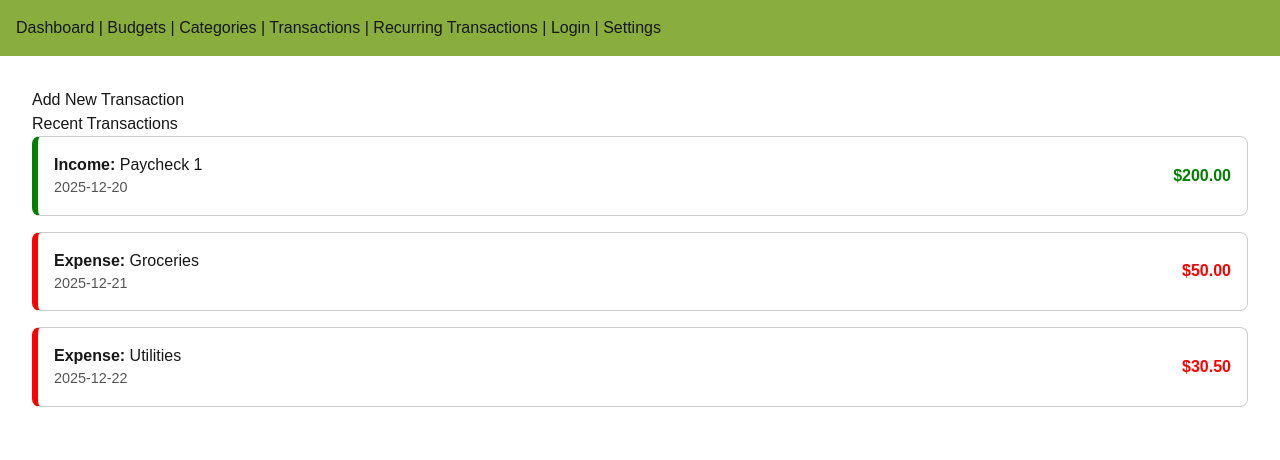
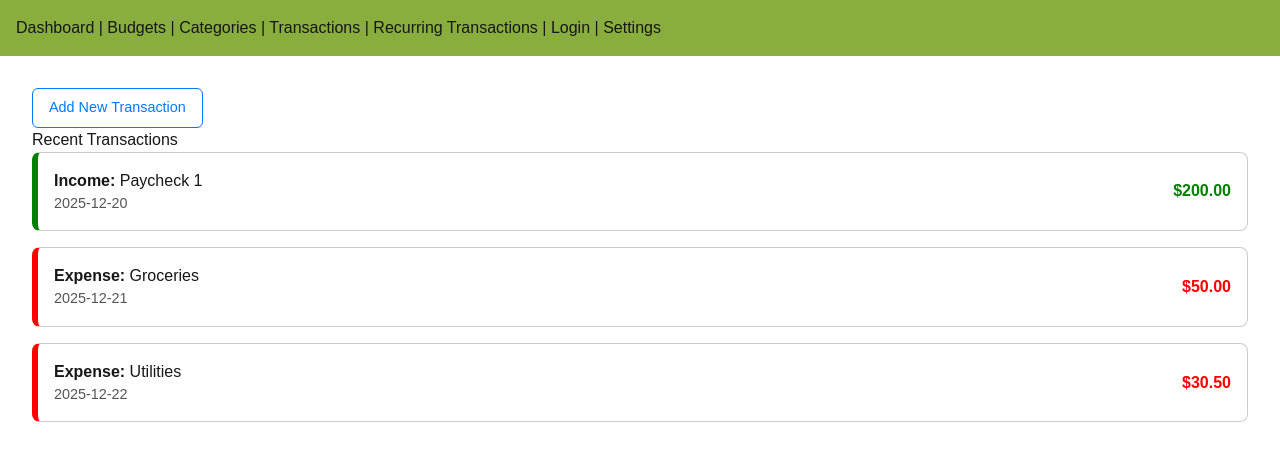
Before and after one commit to DylanDtm4/Bluget, a Next.js app in the folder frontend/: page /transactions in a window 1280 px wide. Shown: the top 460 px of the page. Built offline with nearby package versions, Linux system fonts and the light colour scheme; no server answers.

Commit message:
Button component

```diff
--- a/frontend/src/app/recurring/new/page.tsx
+++ b/frontend/src/app/recurring/new/page.tsx
@@ -39,7 +39,14 @@ export default function NewRecurringTransactionPage() {
 			label: "Frequency",
 			type: "select" as const,
 			required: true,
-			options: ["Daily", "Weekly", "Biweekly", "Monthly"],
+			options: [
+				{ label: "Daily", value: "Daily" },
+				{ label: "Weekly", value: "Weekly" },
+				{ label: "Biweekly", value: "Biweekly" },
+				{ label: "Monthly", value: "Monthly" },
+				{ label: "Quarterly", value: "Quarterly" },
+				{ label: "Yearly", value: "Yearly" },
+			],
 		},
 		{
 			name: "startDate",
--- a/frontend/src/app/transactions/page.tsx
+++ b/frontend/src/app/transactions/page.tsx
@@ -1,5 +1,6 @@
 "use client";
 
+import Button from "@/components/ui/Button";
 import Card from "@/components/ui/Card";
 import Link from "next/link";
 import { useRouter } from "next/navigation";
@@ -42,7 +43,7 @@ export default function TransactionsPage() {
 		<>
 			<div>
 				<Link href="/transactions/new" color="blue">
-					Add New Transaction
+					<Button variant="primary">Add New Transaction</Button>
 				</Link>
 			</div>
 			<div>
--- a/frontend/src/components/ui/Button.tsx
+++ b/frontend/src/components/ui/Button.tsx
@@ -0,0 +1,104 @@
+import { ButtonHTMLAttributes, ReactNode } from "react";
+
+interface ButtonProps extends ButtonHTMLAttributes<HTMLButtonElement> {
+	children: ReactNode;
+	variant?: "primary" | "secondary" | "danger";
+	size?: "small" | "medium" | "large";
+	href?: string;
+}
+
+export default function Button({
+	children,
+	variant = "primary",
+	size = "medium",
+	style,
+	...props
+}: ButtonProps) {
+	const getVariantStyles = () => {
+		switch (variant) {
+			case "primary":
+				return {
+					backgroundColor: "transparent",
+					color: "#007bff",
+					border: "1px solid #007bff",
+				};
+			case "secondary":
+				return {
+					backgroundColor: "transparent",
+					color: "#555",
+					border: "1px solid #ccc",
+				};
+			case "danger":
+				return {
+					backgroundColor: "transparent",
+					color: "#dc3545",
+					border: "1px solid #dc3545",
+				};
+		}
+	};
+
+	const getSizeStyles = () => {
+		switch (size) {
+			case "small":
+				return {
+					padding: "0.375rem 0.75rem",
+					fontSize: "0.875rem",
+				};
+			case "medium":
+				return {
+					padding: "0.5rem 1rem",
+					fontSize: "0.9rem",
+				};
+			case "large":
+				return {
+					padding: "0.625rem 1.25rem",
+					fontSize: "1rem",
+				};
+		}
+	};
+
+	const baseStyles = {
+		borderRadius: "6px",
+		cursor: "pointer",
+		fontWeight: 500,
+		transition: "all 0.2s ease",
+		display: "inline-block",
+		textDecoration: "none",
+		textAlign: "center" as const,
+		...getSizeStyles(),
+		...getVariantStyles(),
+	};
+
+	return (
+		<button
+			style={{ ...baseStyles, ...style }}
+			onMouseEnter={(e) => {
+				const target = e.currentTarget;
+				if (variant === "primary") {
+					target.style.backgroundColor = "#f0f8ff";
+					target.style.borderColor = "#0056b3";
+					target.style.color = "#0056b3";
+				} else if (variant === "secondary") {
+					target.style.backgroundColor = "#f8f9fa";
+				} else if (variant === "danger") {
+					target.style.backgroundColor = "#fff5f5";
+				}
+			}}
+			onMouseLeave={(e) => {
+				const target = e.currentTarget;
+				if (variant === "primary") {
+					target.style.backgroundColor = "transparent";
+					target.style.borderColor = "#007bff";
+					target.style.color = "#007bff";
+				} else if (variant === "secondary") {
+					target.style.backgroundColor = "transparent";
+				} else if (variant === "danger") {
+					target.style.backgroundColor = "transparent";
+				}
+			}}
+			{...props}
+		>
+			{children}
+		</button>
+	);
+}
```
